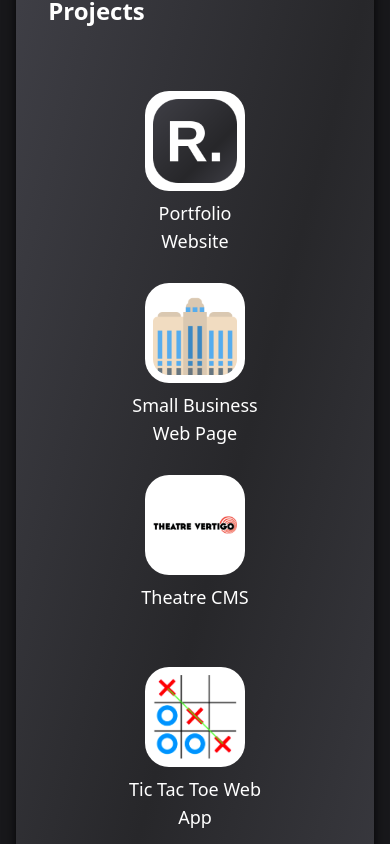
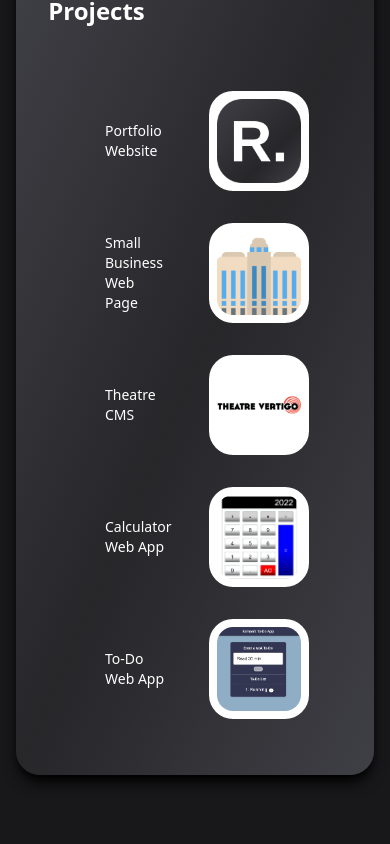
Before and after one commit to ramvilsil/portfolio, a Next.js app: page / in a window 390 px wide. Shown: the part 980-1824 px from the top of the page. Built offline with nearby package versions, Linux system fonts and the light colour scheme.

Commit message:
updated mobile proj. section
- updated the projects display for mobile screeens

```diff
--- a/components/Project.tsx
+++ b/components/Project.tsx
@@ -24,9 +24,9 @@ const Project = ({ title, projectImage, projectSourceLink, projectLink, techInfo
                     {/* View Buttons */}
                     <div className="flex portrait:flex-col text-center items-center">
 
-                        <a href={projectLink} className="bg-gradient-to-br from-black via-neutral-900 to-neutral-900 w-max p-2 m-4 rounded-xl hover:opacity-60 text-lg flex">View Live &nbsp;<svg className="translate-y-1" xmlns="http://www.w3.org/2000/svg" height={20} fill="white" viewBox="0 0 600 512"><path d="M320 0c-17.7 0-32 14.3-32 32s14.3 32 32 32h82.7L201.4 265.4c-12.5 12.5-12.5 32.8 0 45.3s32.8 12.5 45.3 0L448 109.3V192c0 17.7 14.3 32 32 32s32-14.3 32-32V32c0-17.7-14.3-32-32-32H320zM80 32C35.8 32 0 67.8 0 112V432c0 44.2 35.8 80 80 80H400c44.2 0 80-35.8 80-80V320c0-17.7-14.3-32-32-32s-32 14.3-32 32V432c0 8.8-7.2 16-16 16H80c-8.8 0-16-7.2-16-16V112c0-8.8 7.2-16 16-16H192c17.7 0 32-14.3 32-32s-14.3-32-32-32H80z" /></svg></a>
+                        <a href={projectLink} className="bg-gradient-to-br from-black via-neutral-900 to-neutral-900 p-2 m-4 rounded-xl hover:opacity-60 text-lg flex">View Live &nbsp;<svg className="translate-y-1" xmlns="http://www.w3.org/2000/svg" height={20} fill="white" viewBox="0 0 600 512"><path d="M320 0c-17.7 0-32 14.3-32 32s14.3 32 32 32h82.7L201.4 265.4c-12.5 12.5-12.5 32.8 0 45.3s32.8 12.5 45.3 0L448 109.3V192c0 17.7 14.3 32 32 32s32-14.3 32-32V32c0-17.7-14.3-32-32-32H320zM80 32C35.8 32 0 67.8 0 112V432c0 44.2 35.8 80 80 80H400c44.2 0 80-35.8 80-80V320c0-17.7-14.3-32-32-32s-32 14.3-32 32V432c0 8.8-7.2 16-16 16H80c-8.8 0-16-7.2-16-16V112c0-8.8 7.2-16 16-16H192c17.7 0 32-14.3 32-32s-14.3-32-32-32H80z" /></svg></a>
 
-                        <a href={projectSourceLink} className="bg-gradient-to-br from-black via-neutral-900 to-neutral-900 w-max p-2 m-4 rounded-xl hover:opacity-60 text-lg flex">View Source &nbsp;<svg className="translate-y-1" xmlns="http://www.w3.org/2000/svg" height={20} fill="white" viewBox="0 0 650 512"><path d="M392.8 1.2c-17-4.9-34.7 5-39.6 22l-128 448c-4.9 17 5 34.7 22 39.6s34.7-5 39.6-22l128-448c4.9-17-5-34.7-22-39.6zm80.6 120.1c-12.5 12.5-12.5 32.8 0 45.3L562.7 256l-89.4 89.4c-12.5 12.5-12.5 32.8 0 45.3s32.8 12.5 45.3 0l112-112c12.5-12.5 12.5-32.8 0-45.3l-112-112c-12.5-12.5-32.8-12.5-45.3 0zm-306.7 0c-12.5-12.5-32.8-12.5-45.3 0l-112 112c-12.5 12.5-12.5 32.8 0 45.3l112 112c12.5 12.5 32.8 12.5 45.3 0s12.5-32.8 0-45.3L77.3 256l89.4-89.4c12.5-12.5 12.5-32.8 0-45.3z" /></svg></a>
+                        <a href={projectSourceLink} className="bg-gradient-to-br from-black via-neutral-900 to-neutral-900 p-2 m-4 rounded-xl hover:opacity-60 text-lg flex">View Source &nbsp;<svg className="translate-y-1" xmlns="http://www.w3.org/2000/svg" height={20} fill="white" viewBox="0 0 650 512"><path d="M392.8 1.2c-17-4.9-34.7 5-39.6 22l-128 448c-4.9 17 5 34.7 22 39.6s34.7-5 39.6-22l128-448c4.9-17-5-34.7-22-39.6zm80.6 120.1c-12.5 12.5-12.5 32.8 0 45.3L562.7 256l-89.4 89.4c-12.5 12.5-12.5 32.8 0 45.3s32.8 12.5 45.3 0l112-112c12.5-12.5 12.5-32.8 0-45.3l-112-112c-12.5-12.5-32.8-12.5-45.3 0zm-306.7 0c-12.5-12.5-32.8-12.5-45.3 0l-112 112c-12.5 12.5-12.5 32.8 0 45.3l112 112c12.5 12.5 32.8 12.5 45.3 0s12.5-32.8 0-45.3L77.3 256l89.4-89.4c12.5-12.5 12.5-32.8 0-45.3z" /></svg></a>
 
                     </div>
 
--- a/components/Projects.tsx
+++ b/components/Projects.tsx
@@ -20,13 +20,13 @@ const Projects = () => {
                 <h1 className="w-max rounded-lg text-3xl m-4 mb-12 font-semibold portrait:text-2xl">Projects<div className="text-lg font-normal portrait:hidden">What I've worked on recently.</div></h1>
 
                 {/* Projects Container */}
-                <div className="flex justify-evenly items-center flex-col text-center mb-12">
+                <div className="flex justify-evenly items-center flex-col text-center portrait:mb-6">
 
                     {/* Row 1 on landscape screens */}
-                    <div className="flex justify-evenly mb-10 portrait:flex-col portrait:mb-0">
+                    <div className="flex justify-between mb-10 portrait:flex-col portrait:mb-0">
 
                         {/* Column 1 on landscape screens */}
-                        <div className="w-36 h-36 flex flex-col items-center m-2 portrait:mb-10">
+                        <div className="w-full flex flex-col m-2 portrait:flex-row-reverse items-center portrait:justify-start">
 
                             {/* Project Button */}
                             <Link href='projects/portfolio'>
@@ -37,12 +37,12 @@ const Projects = () => {
                             </Link>
 
                             {/* Project Name */}
-                            <div className="text-lg">Portfolio Website</div>
+                            <div className="portrait:text-left portrait:text-sm portrait:w-16 portrait:mr-8">Portfolio Website</div>
 
                         </div>
 
                         {/* Column 2 on landscape screens */}
-                        <div className="w-36 h-36 flex flex-col items-center m-2 portrait:mb-10">
+                        <div className="w-full flex flex-col m-2 portrait:flex-row-reverse items-center portrait:justify-start">
 
                             <Link href='projects/small-business'>
 
@@ -52,12 +52,12 @@ const Projects = () => {
                             </Link>
 
                             {/* Project Name */}
-                            <div className="text-lg">Small Business Web Page</div>
+                            <div className="portrait:text-left portrait:text-sm portrait:w-16 portrait:mr-8">Small Business Web Page</div>
 
                         </div>
 
                         {/* Column 3 on landscape screens */}
-                        <div className="w-36 h-36 flex flex-col items-center m-2 portrait:mb-10">
+                        <div className="w-full flex flex-col m-2 portrait:flex-row-reverse items-center portrait:justify-start">
 
                             <Link href='projects/theatre'>
 
@@ -67,34 +67,33 @@ const Projects = () => {
                             </Link>
 
                             {/* Project Name */}
-                            <div className="text-lg">Theatre CMS</div>
+                            <div className="portrait:text-left portrait:text-sm portrait:w-16 portrait:mr-8">Theatre CMS</div>
 
                         </div>
 
-                        {/* Column 4 on landscape screens */}
-                        <div className="w-36 h-36 flex flex-col items-center m-2 portrait:mb-10">
+                        {/* Column 4 on landscape screens
+                        <div className="w-full flex flex-col m-2 portrait:flex-row-reverse portrait:items-center portrait:justify-start">
 
                             <Link href='projects/tictactoe'>
 
-                                {/* Project Image */}
                                 <Image className='bg-white rounded-3xl m-2 p-2 hover:opacity-60' height={100} src={Project6Thumb} alt='/' />
 
                             </Link>
 
-                            {/* Project Name */}
-                            <div className="text-lg">Tic Tac Toe Web App</div>
+                            <div className="portrait:text-left portrait:text-sm portrait:mr-8">Tic Tac Toe <br></br>Web App</div>
 
                         </div>
+                    */}
 
                     </div>
 
-
                     {/* Row 2 on landscape screens */}
-                    <div className="flex justify-evenly portrait:flex-col">
+                    <div className="flex justify-between mb-10 portrait:flex-col portrait:mb-0">
 
                         {/* Column 1 on landscape screens */}
-                        <div className="w-36 h-36 flex flex-col items-center m-2 portrait:mb-10">
+                        <div className="w-full flex flex-col m-2 portrait:flex-row-reverse items-center portrait:justify-start">
 
+                            {/* Project Button */}
                             <Link href='projects/calculator'>
 
                                 {/* Project Image */}
@@ -103,14 +102,14 @@ const Projects = () => {
                             </Link>
 
                             {/* Project Name */}
-                            <div className="text-lg">Calculator Web App</div>
+                            <div className="portrait:text-left portrait:text-sm portrait:w-16 portrait:mr-8">Calculator Web App</div>
 
                         </div>
 
-                        {/* Column 1 on landscape screens */}
-                        <div className="w-36 h-36 flex flex-col items-center m-2 portrait:mb-10">
+                        {/* Column 2 on landscape screens */}
+                        <div className="w-full flex flex-col m-2 portrait:flex-row-reverse items-center portrait:justify-start">
 
-                            <Link href='https://github.com/ramvilsil/js-todoapp'>
+                            <Link href='https://github.com/ramvilsil/todo-app'>
 
                                 {/* Project Image */}
                                 <Image className='bg-white rounded-3xl m-2 p-2 hover:opacity-60' height={100} src={Project7Thumb} alt='/' />
@@ -118,7 +117,7 @@ const Projects = () => {
                             </Link>
 
                             {/* Project Name */}
-                            <div className="text-lg">To-Do Web App</div>
+                            <div className="portrait:text-left portrait:text-sm portrait:w-16 portrait:mr-8">To-Do Web App</div>
 
                         </div>
 
--- a/pages/projects/theatre.tsx
+++ b/pages/projects/theatre.tsx
@@ -41,16 +41,18 @@ const Theatre = () => {
 
                                 {/* Description text here */}
 
-                                I had the opportunity to work as part of a development team to
-                                create a full-scale MVC Web Application in C#. We used Agile/Scrum,
-                                with two-week sprints. I completed several stories while working
-                                on both the front and backend.
-
-
+                                I had the opportunity to contribute to
+                                create a full-scale MVC Web Application
+                                as part of a development team. The project
+                                consisted of a management system for a Portland theater.
+                                Our team employed Agile/Scrum, with two-week sprints
+                                that included planning, daily standups, sprint
+                                retrospectives, and review. I worked on various
+                                user stories on both the front and backend
 
                             </div>
 
-                            <a href='https://ramvilsil.github.io/summary-theatrecms' className="bg-gradient-to-br from-black via-neutral-900 to-neutral-900 w-max p-2 m-4 rounded-xl hover:opacity-60 text-lg flex">View Code Summary &nbsp;<svg className="translate-y-1" xmlns="http://www.w3.org/2000/svg" height={20} fill="white" viewBox="0 0 600 512"><path d="M320 0c-17.7 0-32 14.3-32 32s14.3 32 32 32h82.7L201.4 265.4c-12.5 12.5-12.5 32.8 0 45.3s32.8 12.5 45.3 0L448 109.3V192c0 17.7 14.3 32 32 32s32-14.3 32-32V32c0-17.7-14.3-32-32-32H320zM80 32C35.8 32 0 67.8 0 112V432c0 44.2 35.8 80 80 80H400c44.2 0 80-35.8 80-80V320c0-17.7-14.3-32-32-32s-32 14.3-32 32V432c0 8.8-7.2 16-16 16H80c-8.8 0-16-7.2-16-16V112c0-8.8 7.2-16 16-16H192c17.7 0 32-14.3 32-32s-14.3-32-32-32H80z" /></svg></a>
+                            <a href='https://ramvilsil.github.io/summary-theatrecms' className="bg-gradient-to-br from-black via-neutral-900 to-neutral-900 w-max p-2 m-4 rounded-xl hover:opacity-60 text-lg flex">Read More &nbsp;<svg className="translate-y-1" xmlns="http://www.w3.org/2000/svg" height={20} fill="white" viewBox="0 0 600 512"><path d="M320 0c-17.7 0-32 14.3-32 32s14.3 32 32 32h82.7L201.4 265.4c-12.5 12.5-12.5 32.8 0 45.3s32.8 12.5 45.3 0L448 109.3V192c0 17.7 14.3 32 32 32s32-14.3 32-32V32c0-17.7-14.3-32-32-32H320zM80 32C35.8 32 0 67.8 0 112V432c0 44.2 35.8 80 80 80H400c44.2 0 80-35.8 80-80V320c0-17.7-14.3-32-32-32s-32 14.3-32 32V432c0 8.8-7.2 16-16 16H80c-8.8 0-16-7.2-16-16V112c0-8.8 7.2-16 16-16H192c17.7 0 32-14.3 32-32s-14.3-32-32-32H80z" /></svg></a>
 
                         </div>
 
```
